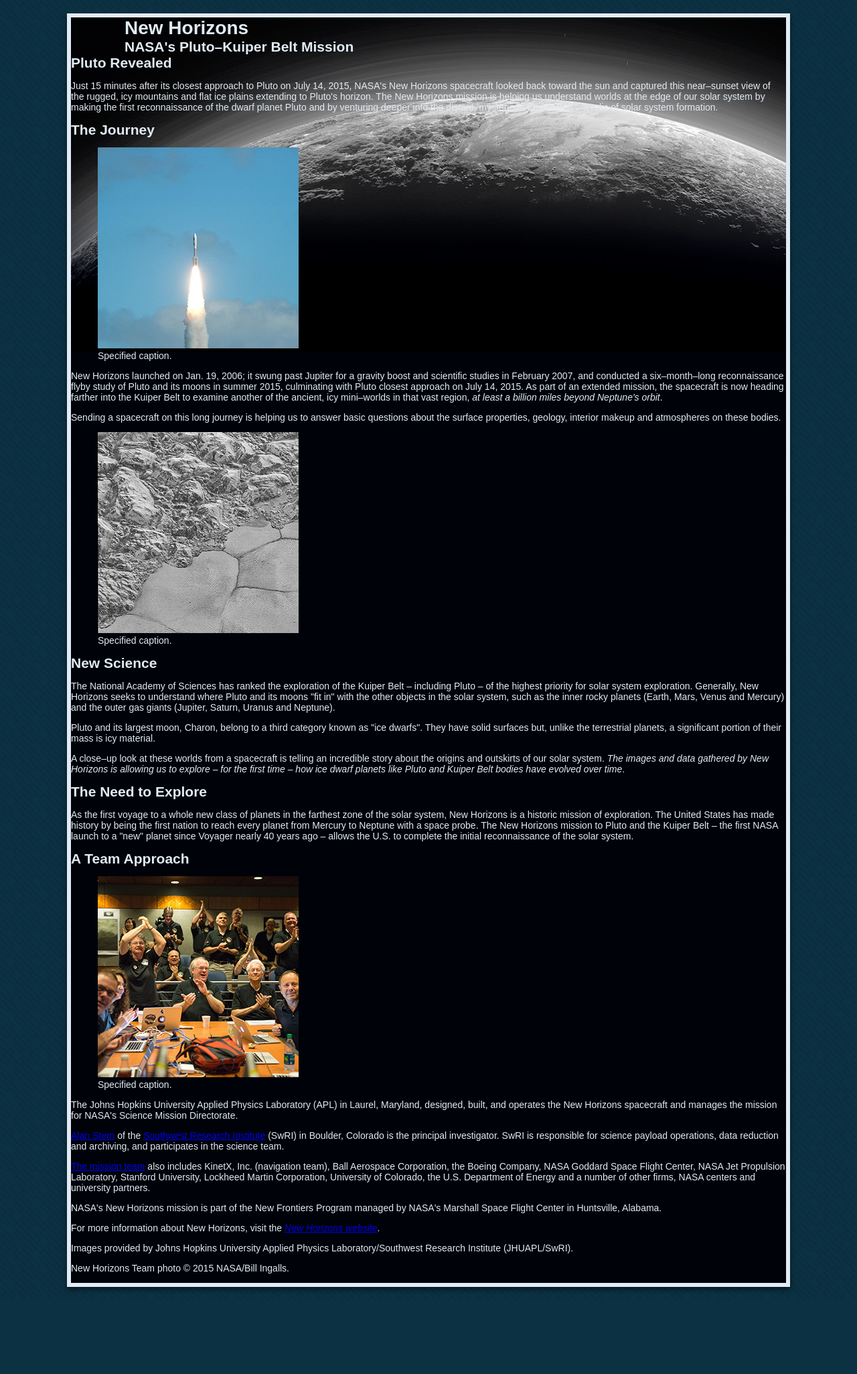
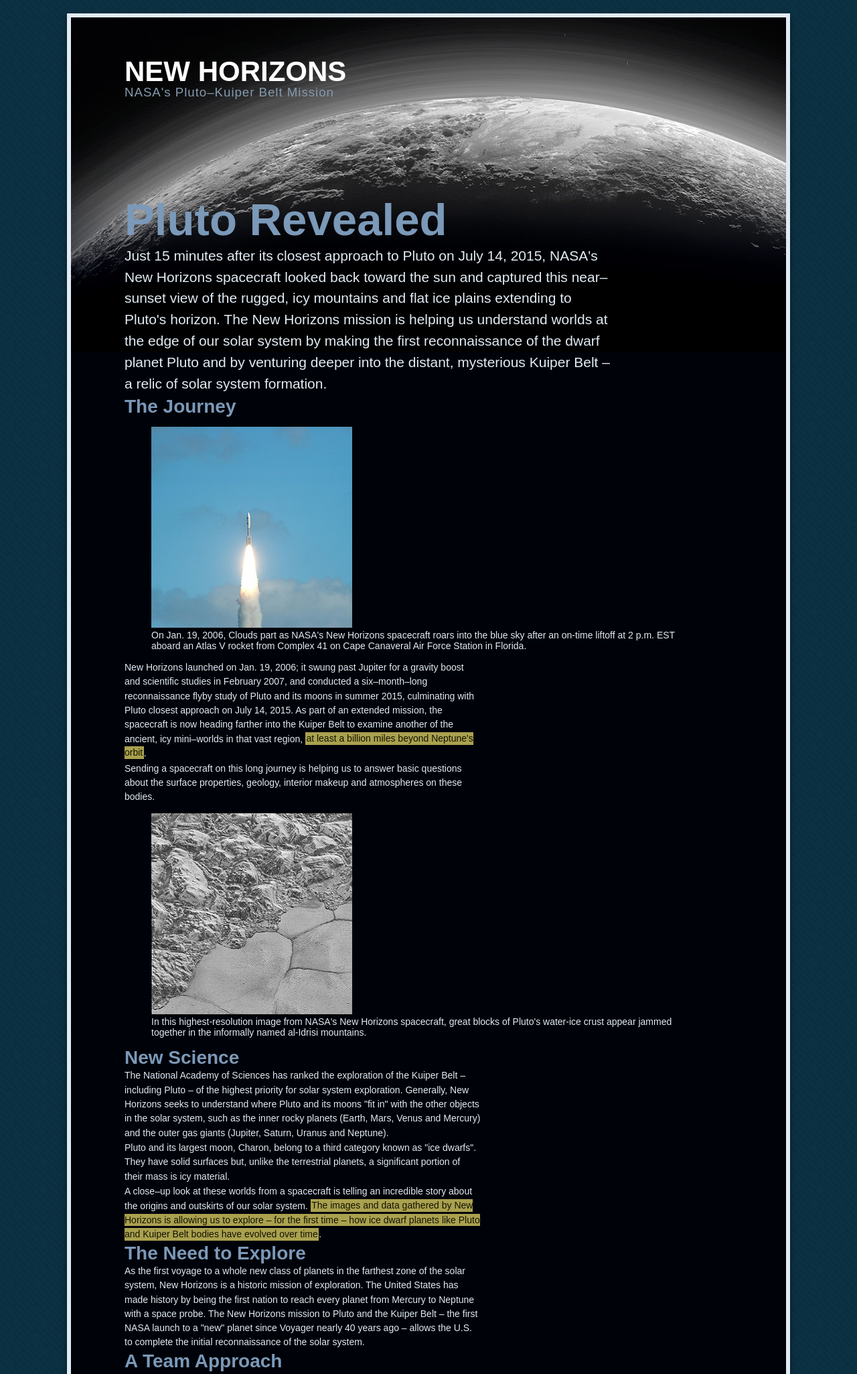
Before and after one commit to maracw/Art289-publicHtml, a plain HTML site: page public_html/p2/index.html in a window 1280 px wide. Shown: the top 2051 px of the page at 67% size. Before the commit the page ends 1941 px from the top, so only its background shows below. Drawn offline with Linux system fonts and the light colour scheme.

Commit message:
wednesday pc changes

```diff
--- a/public_html/p2/index.html
+++ b/public_html/p2/index.html
@@ -16,22 +16,23 @@
 	</header>
 
 	<section>
-		<h2>Pluto Revealed</h2>
+		<h2 class="was-h1">Pluto Revealed</h2>
 
 	<p>Just 15 minutes after its closest approach to Pluto on July 14, 2015, NASA&apos;s New Horizons spacecraft looked back toward the sun and captured this near&ndash;sunset view of the rugged, icy mountains and flat ice plains extending to Pluto&apos;s horizon. The New Horizons mission is helping us understand worlds at the edge of our solar system by making the first reconnaissance of the dwarf planet Pluto and by venturing deeper into the distant, mysterious Kuiper Belt &ndash; a relic of solar system formation.</p>
 
 	<h2>The Journey</h2>
 	<figure class="content-image">
-		<img src="images/new_horizons_launch.jpg" alt="Specified alt text." />
-		<figcaption>Specified caption.</figcaption>
+		<img src="images/new_horizons_launch.jpg" alt="Atlas V rocket carrying the New Horizons spacecraft." />
+		<figcaption>On Jan. 19, 2006, Clouds part as NASA&apos;s New Horizons spacecraft roars into the blue sky after an on-time liftoff at 2 p.m. EST aboard an Atlas V rocket from Complex 41 on Cape Canaveral Air Force Station in Florida.
+		</figcaption>
 	</figure>
 	<p>New Horizons launched on Jan. 19, 2006; it swung past Jupiter for a gravity boost and scientific studies in February 2007, and conducted a six&ndash;month&ndash;long reconnaissance flyby study of Pluto and its moons in summer 2015, culminating with Pluto closest approach on July 14, 2015. As part of an extended mission, the spacecraft is now heading farther into the Kuiper Belt to examine another of the ancient, icy mini&ndash;worlds in that vast region, <em>at least a billion miles beyond Neptune&apos;s orbit</em>.</p>
 
 	<p>Sending a spacecraft on this long journey is helping us to answer basic questions about the surface properties, geology, interior makeup and atmospheres on these bodies.</p>
 
 	<figure class="content-image">
-		<img src="images/nh-mountainousshorline.jpg" alt="Specified alt text." />
-		<figcaption>Specified caption.</figcaption>
+		<img src="images/nh-mountainousshorline.jpg" alt="Mountains of ice along a portion of smoother ice planes on Pluto&apos;s surface." />
+		<figcaption>In this highest-resolution image from NASA&apos;s New Horizons spacecraft, great blocks of Pluto&apos;s water-ice crust appear jammed together in the informally named al-Idrisi mountains.</figcaption>
 	</figure>
 	<h2>New Science</h2>
 
@@ -48,8 +49,8 @@
 
 	<h2>A Team Approach</h2>
 	<figure class="content-image">
-		<img src="images/nh-team.jpg" alt="Specified alt text." />
-		<figcaption>Specified caption.</figcaption>
+		<img src="images/nh-team.jpg" alt="Part of the New Horizons team celebrating the spacecraft&apos;s flyby of Pluto." />
+		<figcaption>Members of the New Horizons science team react to seeing the spacecraft&apos;s last and sharpest image of Pluto before closest approach later in the day, Tuesday, July 14, 2015 at the Johns Hopkins University Applied Physics Laboratory (APL) in Laurel, Maryland.</figcaption>
 	</figure>
 	<p>The Johns Hopkins University Applied Physics Laboratory (APL) in Laurel, Maryland, designed, built, and operates the New Horizons spacecraft and manages the mission for NASA&apos;s Science Mission Directorate.</p>
 
--- a/public_html/p2/style.css
+++ b/public_html/p2/style.css
@@ -18,6 +18,21 @@
     font-family: 'Exo-2', Arial, Helvetica, sans-serif;
     color: #e1ebf4;
 }
+a{
+    text-decoration: none;
+}
+a:link{
+color: #fbdb65;
+}
+a:visited{
+color: #bab3b2;
+}
+a:hover{
+color:#fd8e2f;
+}
+a:active{
+color:#fce17e;
+}
 header{
     padding: 0;
     padding-left: 80px;
@@ -26,3 +41,83 @@
 h1, h2{
     margin:0;
 }
+
+header h1 {
+    padding-top: 60px;
+    /*font weight*/
+    font-size: 3em;
+    line-height: 1em;
+    color: #fff;
+    text-transform: uppercase;
+}
+
+header h2{
+    font-weight: 400;
+    font-size: 1.34em;
+    line-height: 1.1em;
+    letter-spacing: 0.05em;
+    color: #859aaf;
+}
+
+section h1, .was-h1{
+    font-weight: 700;
+    font-size: 4.8em;
+    text-shadow: 1px 1px 0px #83898f, -1px, -1px 0px #fff;
+}
+section h2{
+    font-weight: 600;
+    font-size: 2em;
+    color: #7b99b8;
+    margin-top: 1.5em 0 .2em;
+}
+
+section{
+    padding: 140px 80px 40px;
+
+}
+section p{
+    margin: 0 0 .1em;
+    line-height: 1.52em;
+    max-width: 38em;
+}
+section p:first-of-type{
+    font-size: 1.5em;
+    max-width: 35em;
+}
+
+section em{
+    font-style: normal;
+    background-color: rgba(243,228,109,0.7);
+    color: #121200;
+    padding: .1em;
+}
+footer{
+    background-color: #D4e0ec;
+    font-size: .8em;
+    color: #051924;
+    margin:0;
+    margin-top: 80px;
+    padding: 60px 80px 20px;
+    border-top: 6px solid #8ba0b5;
+    box-shadow: inset 0px 3px 6px rgba(0,0,0,0.5);
+}
+footer a{
+    text-decoration: dotted;
+}
+footer a:link{
+    color:#069;
+}
+footer a:visited{
+    color:#036;
+}
+footer a:hover{
+    color:#09c;
+}
+footer a:active{
+    color:#0CF;
+}
+footer p{
+ margin: 0 0 .5em;
+}
+
+/*image classes*/
```
